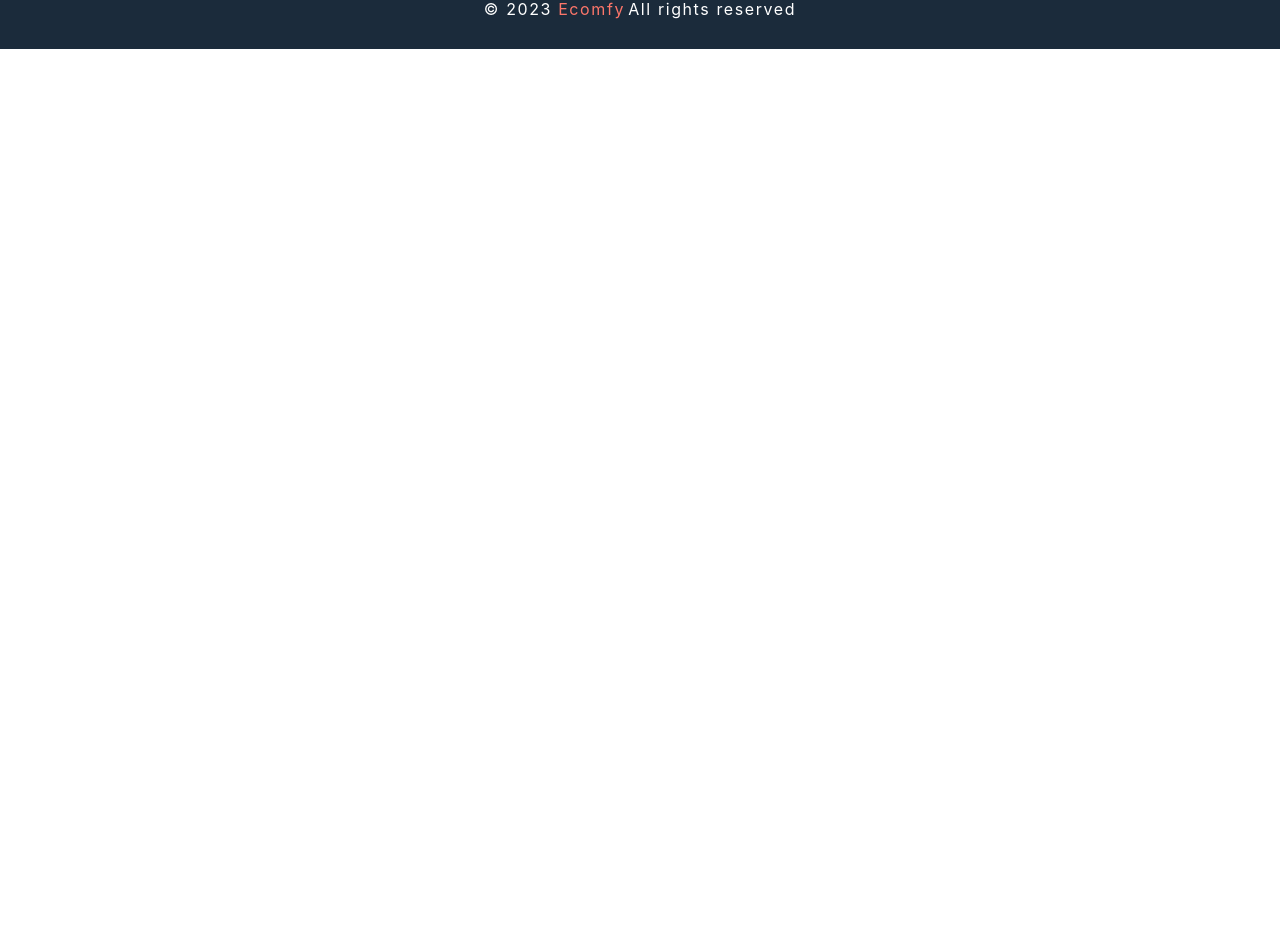
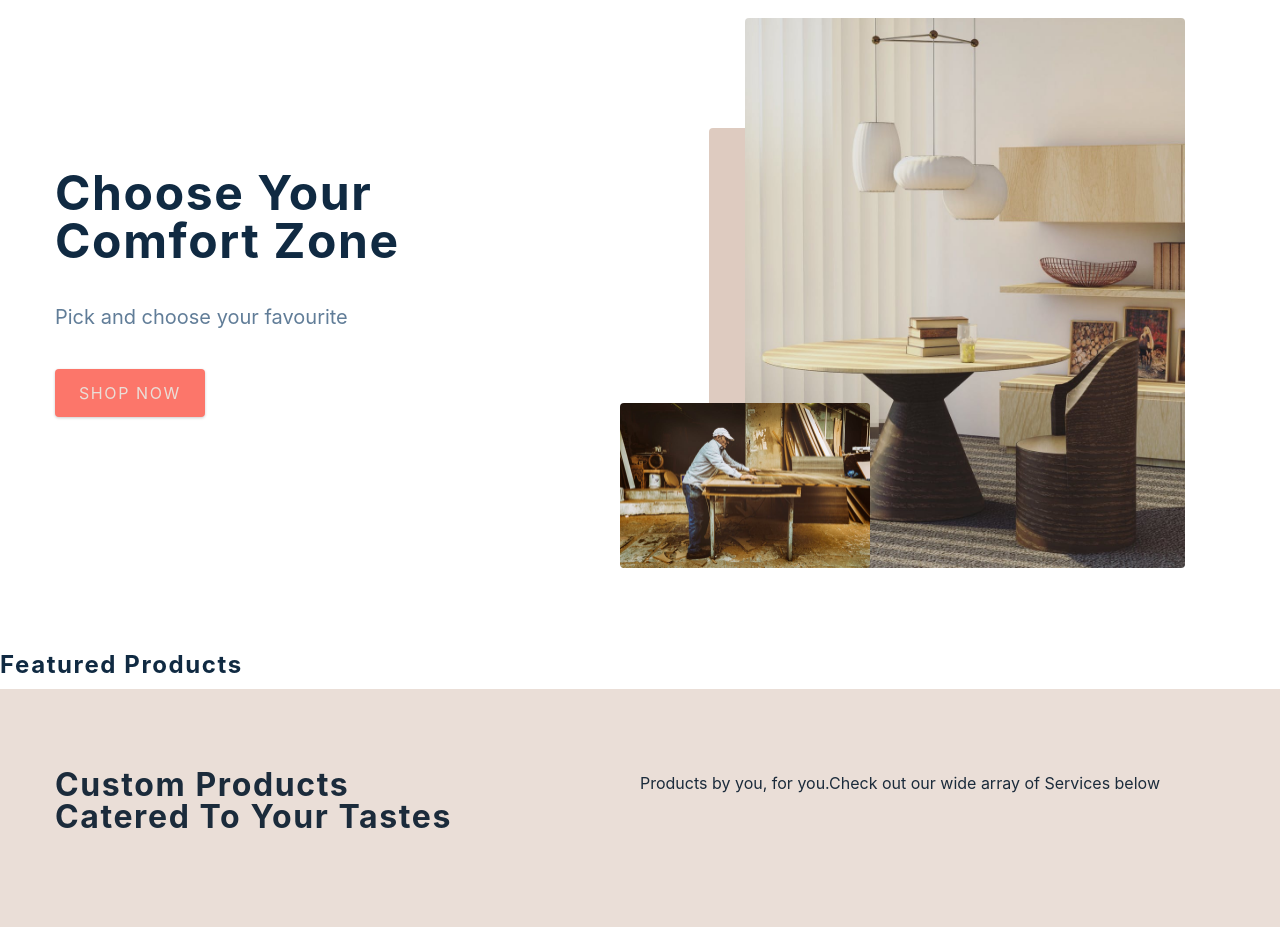
Before and after one commit to ItryCode/ecomfy, a React (Create React App) app: page / in a window 1280 px wide. Shown: the part 147-1074 px from the top of the page. Before the commit the page ends 800 px from the top, so only its background shows below. Built offline with nearby package versions, Linux system fonts and the light colour scheme; the HTML template or start-up script is replaced by a standard one.

Commit message:
Added landing page components

```diff
--- a/src/components/Contact.js
+++ b/src/components/Contact.js
@@ -1,9 +1,29 @@
-import React from 'react'
-import styled from 'styled-components'
+import React from "react";
+import styled from "styled-components";
 
 const Contact = () => {
-  return <h4>contact section</h4>
-}
+  return (
+    <Wrapper>
+      <div className="section-center">
+        <h3>Join our newsletter and get 20% off</h3>
+        <div className="content">
+          <p>Stay up to date with the latest trends</p>
+
+          <form className="contact-form">
+            <input
+              type="email"
+              className="form-input"
+              placeholder="enter email"
+            />
+            <button type="submit" className="submit-btn">
+              Subscribe
+            </button>
+          </form>
+        </div>
+      </div>
+    </Wrapper>
+  );
+};
 const Wrapper = styled.section`
   padding: 5rem 0;
   h3 {
@@ -42,7 +62,7 @@ const Wrapper = styled.section`
     text-transform: capitalize;
   }
   .submit-btn {
-    background: var(--clr-primary-5);
+    background: var(--sec-clr);
     text-transform: capitalize;
     letter-spacing: var(--spacing);
     cursor: pointer;
@@ -67,6 +87,6 @@ const Wrapper = styled.section`
   @media (min-width: 1280px) {
     padding: 15rem 0;
   }
-`
+`;
 
-export default Contact
+export default Contact;
--- a/src/components/Hero.js
+++ b/src/components/Hero.js
@@ -1,12 +1,26 @@
-import React from 'react'
-import styled from 'styled-components'
-import { Link } from 'react-router-dom'
-import heroBcg from '../assets/hero-bcg.jpeg'
-import heroBcg2 from '../assets/hero-bcg-2.jpeg'
+import React from "react";
+import styled from "styled-components";
+import { Link } from "react-router-dom";
+import heroBcg from "../assets/hero-bcg.jpeg";
+import heroBcg2 from "../assets/hero-bcg-2.jpeg";
 
 const Hero = () => {
-  return <h4>hero</h4>
-}
+  return (
+    <Wrapper className="section-center">
+      <article className="content">
+        <h1>Choose your comfort zone</h1>
+        <p>Pick and choose your favourite</p>
+        <Link to="products" className="btn hero-btn">
+          shop now
+        </Link>
+      </article>
+      <article className="img-container">
+        <img src={heroBcg} alt="table" className="main-img" />
+        <img src={heroBcg2} alt="person working" className="accent-img" />
+      </article>
+    </Wrapper>
+  );
+};
 
 const Wrapper = styled.section`
   min-height: 60vh;
@@ -58,7 +72,7 @@ const Wrapper = styled.section`
       border-radius: var(--radius);
     }
     .img-container::before {
-      content: '';
+      content: "";
       position: absolute;
       width: 10%;
       height: 80%;
@@ -68,6 +82,6 @@ const Wrapper = styled.section`
       border-radius: var(--radius);
     }
   }
-`
+`;
 
-export default Hero
+export default Hero;
--- a/src/components/PageHero.js
+++ b/src/components/PageHero.js
@@ -1,26 +1,34 @@
-import React from 'react'
-import styled from 'styled-components'
-import { Link } from 'react-router-dom'
-const PageHero = () => {
-  return <h4>page hero</h4>
-}
+import React from "react";
+import styled from "styled-components";
+import { Link } from "react-router-dom";
+const PageHero = ({ title }) => {
+  return (
+    <Wrapper>
+      <div className="section-center">
+        <h3>
+          <Link to="/">Home</Link>/{title}
+        </h3>
+      </div>
+    </Wrapper>
+  );
+};
 
 const Wrapper = styled.section`
-  background: var(--clr-primary-10);
+  background: var(--main-clr);
   width: 100%;
   min-height: 20vh;
   display: flex;
   align-items: center;
 
-  color: var(--clr-primary-1);
+  color: var(--sec-clr);
   a {
-    color: var(--clr-primary-3);
+    color: #fd9f97;
     padding: 0.5rem;
     transition: var(--transition);
   }
   a:hover {
-    color: var(--clr-primary-1);
+    color: var(--sec-clr);
   }
-`
+`;
 
-export default PageHero
+export default PageHero;
--- a/src/components/Services.js
+++ b/src/components/Services.js
@@ -1,15 +1,41 @@
-import React from 'react'
-import styled from 'styled-components'
-import { services } from '../utils/constants'
+import React from "react";
+import styled from "styled-components";
+import { services } from "../utils/constants";
 
 const Services = () => {
-  return <h4>services </h4>
-}
+  return (
+    <Wrapper>
+      <div className="section-center">
+        <article className="header">
+          <h3>
+            Custom Products
+            <br /> catered to your tastes
+          </h3>
+          <p>
+            Products by you, for you.Check out our wide array of Services below
+          </p>
+        </article>
+        <div className="services-center">
+          {services.map((service) => {
+            const { id, icon, title, text } = service;
+            return (
+              <article key={id} className="service">
+                <span className="icon">{icon}</span>
+                <h4>{title}</h4>
+                <p>{text}</p>
+              </article>
+            );
+          })}
+        </div>
+      </div>
+    </Wrapper>
+  );
+};
 
 const Wrapper = styled.section`
   h3,
   h4 {
-    color: var(--clr-primary-1);
+    color: var(--main-clr);
   }
   padding: 5rem 0;
 
@@ -21,7 +47,7 @@ const Wrapper = styled.section`
   p {
     margin-bottom: 0;
     line-height: 1.8;
-    color: var(--clr-primary-3);
+    color: var(--main-clr);
   }
   .services-center {
     margin-top: 4rem;
@@ -46,7 +72,7 @@ const Wrapper = styled.section`
     margin-bottom: 1rem;
     border-radius: 50%;
     background: var(--clr-primary-10);
-    color: var(--clr-primary-1);
+    color: var(--main-clr);
     svg {
       font-size: 2rem;
     }
@@ -68,5 +94,5 @@ const Wrapper = styled.section`
       transform: translateY(5rem);
     }
   }
-`
-export default Services
+`;
+export default Services;
--- a/src/index.css
+++ b/src/index.css
@@ -8,7 +8,7 @@ Variables
   /* dark shades of primary color*/
   --main-clr: #1b2b3b;
   --sec-clr: #fc766aff;
-  --clr-primary-1: hsl(22, 28%, 21%);
+  --clr-primary-1: #fd9f97;
   --clr-primary-2: hsl(22, 28%, 29%);
   --clr-primary-3: hsl(22, 28%, 37%);
   --clr-primary-4: hsl(22, 28%, 45%);
@@ -171,7 +171,7 @@ p {
 
 .btn {
   text-transform: uppercase;
-  background: var(--clr-primary-5);
+  background: var(--sec-clr);
   color: var(--clr-primary-10);
   padding: 0.375rem 0.75rem;
   letter-spacing: var(--spacing);
@@ -185,8 +185,8 @@ p {
   border-color: transparent;
 }
 .btn:hover {
-  color: var(--clr-primary-1);
-  background: var(--clr-primary-7);
+  color: #15e7fa;
+  background: #fa2815;
 }
 .title {
   text-align: center;
--- a/src/pages/AboutPage.js
+++ b/src/pages/AboutPage.js
@@ -1,11 +1,26 @@
-import React from 'react'
-import styled from 'styled-components'
-import { PageHero } from '../components'
-import aboutImg from '../assets/hero-bcg.jpeg'
+import React from "react";
+import styled from "styled-components";
+import { PageHero } from "../components";
+import aboutImg from "../assets/hero-bcg.jpeg";
 
 const AboutPage = () => {
-  return <h4>about page</h4>
-}
+  return (
+    <main>
+      <PageHero title="about" />
+
+      <Wrapper className="page section section-center">
+        <img src={aboutImg} alt="" />
+        <article>
+          <div className="title">
+            <h2>our story</h2>
+            <div className="underline"></div>
+          </div>
+          <p>Started from the bottom and we still going up!</p>
+        </article>
+      </Wrapper>
+    </main>
+  );
+};
 
 const Wrapper = styled.section`
   display: grid;
@@ -33,5 +48,5 @@ const Wrapper = styled.section`
   @media (min-width: 992px) {
     grid-template-columns: 1fr 1fr;
   }
-`
-export default AboutPage
+`;
+export default AboutPage;
--- a/src/pages/CheckoutPage.js
+++ b/src/pages/CheckoutPage.js
@@ -1,12 +1,19 @@
-import React from 'react'
-import styled from 'styled-components'
-import { PageHero, StripeCheckout } from '../components'
+import React from "react";
+import styled from "styled-components";
+import { PageHero, StripeCheckout } from "../components";
 // extra imports
-import { useCartContext } from '../context/cart_context'
-import { Link } from 'react-router-dom'
+import { useCartContext } from "../context/cart_context";
+import { Link } from "react-router-dom";
 
 const CheckoutPage = () => {
-  return <h4>checkout page</h4>
-}
-const Wrapper = styled.div``
-export default CheckoutPage
+  return (
+    <main>
+      <PageHero title="checkout" />
+      <Wrapper className="page">
+        <h1>Checkout here</h1>
+      </Wrapper>
+    </main>
+  );
+};
+const Wrapper = styled.div``;
+export default CheckoutPage;
--- a/src/pages/ErrorPage.js
+++ b/src/pages/ErrorPage.js
@@ -1,9 +1,19 @@
-import React from 'react'
-import styled from 'styled-components'
-import { Link } from 'react-router-dom'
+import React from "react";
+import styled from "styled-components";
+import { Link } from "react-router-dom";
 const ErrorPage = () => {
-  return <h4>error page</h4>
-}
+  return (
+    <Wrapper className="page-100">
+      <section>
+        <h1>404</h1>
+        <h3>Sorry, the page you tried cannot be found</h3>
+        <Link to="/" className="btn">
+          Go Back Home?
+        </Link>
+      </section>
+    </Wrapper>
+  );
+};
 
 const Wrapper = styled.main`
   background: var(--clr-primary-10);
@@ -18,6 +28,6 @@ const Wrapper = styled.main`
     text-transform: none;
     margin-bottom: 2rem;
   }
-`
+`;
 
-export default ErrorPage
+export default ErrorPage;
--- a/src/pages/HomePage.js
+++ b/src/pages/HomePage.js
@@ -1,7 +1,14 @@
-import React from 'react'
-import { FeaturedProducts, Hero, Services, Contact } from '../components'
+import React from "react";
+import { FeaturedProducts, Hero, Services, Contact } from "../components";
 const HomePage = () => {
-  return <h4>home page</h4>
-}
+  return (
+    <main>
+      <Hero />
+      <FeaturedProducts />
+      <Services />
+      <Contact />
+    </main>
+  );
+};
 
-export default HomePage
+export default HomePage;
```
